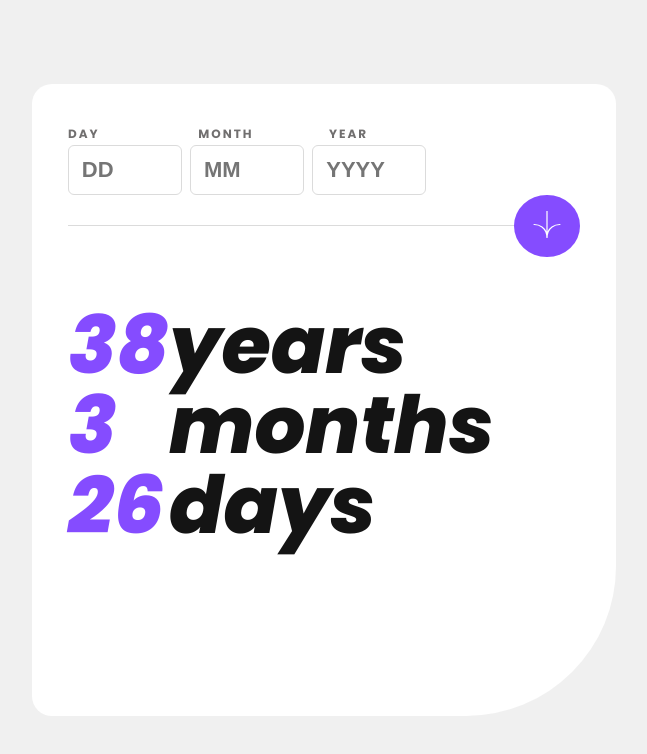
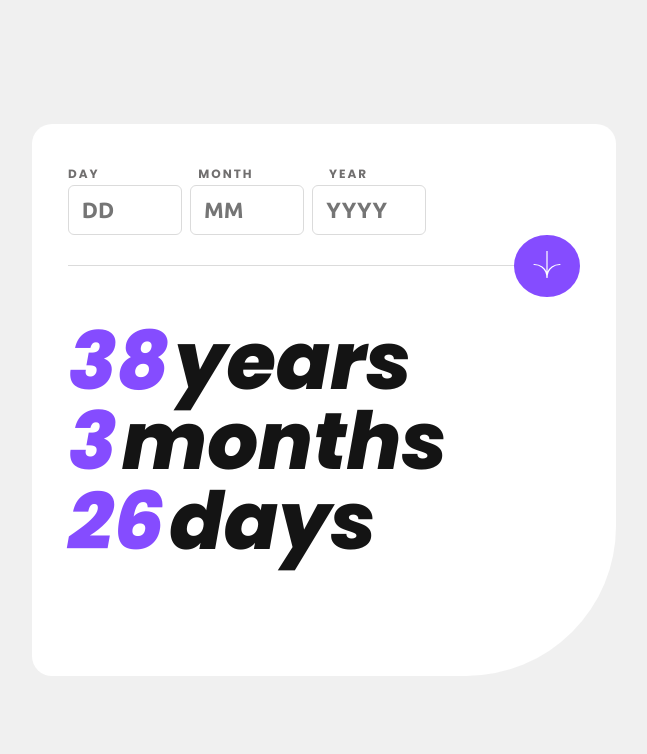
Before and after one commit to uzainmalik123/agecalc, a website built with Vite: page index.html in a window 1280 px wide. Shown: the whole page, without its empty margins (316-963 px from the left). Built offline with nearby package versions, Linux system fonts and the light colour scheme.

Commit message:
completed desktop css

```diff
--- a/index.html
+++ b/index.html
@@ -37,15 +37,22 @@
         </div>
         <div class="all-text">
           <div class="dates">
-            <p>38</p>
-            <p>3</p>
-            <p>26</p>
+            <span>38</span>
+            <p>years</p>
           </div>
-          <div class="text">
+          <div class="dates">
+            <span>3</span>
+            <p>months</p>
+          </div>
+          <div class="dates">
+            <span>26</span>
+            <p>days</p>
+          </div>
+          <!-- <div class="text">
             <p>years</p>
             <p>months</p>
             <p>days</p>
-          </div>
+          </div> -->
         </div>
       </div>
     </div>
--- a/style.css
+++ b/style.css
@@ -1,4 +1,6 @@
 @import url('https://fonts.googleapis.com/css2?family=Poppins:ital,wght@0,700;1,400;1,500;1,800&display=swap');
+@import url('https://fonts.googleapis.com/css2?family=Ubuntu:wght@400;700&display=swap');
+
 /* heighy: 627 */
 /* - White: hsl(0, 0%, 100%)
 - Off white: hsl(0, 0%, 94%)
@@ -35,6 +37,7 @@ input {
 
     font-size: 22px;
     font-weight: 700;
+    font-family: 'Ubuntu', sans-serif;
 }
 button {
     padding: 1rem 0.8rem;
@@ -67,7 +70,7 @@ img {
 }
 .card {
     width: 40%;
-    height: 70%;
+    height: 60%;
 
     padding: 2.25rem 2.25rem;
 
@@ -127,26 +130,10 @@ img {
     height: 60%;
 
     display: flex;
-    flex-direction: row;
-    align-items: center;
+    flex-direction: column;
+    justify-content: center;
 }
 .dates {
-    font-size: 5rem;
-    font-style: italic;
-    font-weight: 800;
-
-    color: hsl(259, 100%, 65%);
-
-    display: flex;
-    flex-direction: column;
-    margin: 0;
-}
-.dates p {
-    margin: 0;
-
-    line-height: 5rem;
-}
-.text {
     font-size: 5rem;
     font-style: italic;
     font-weight: 800;
@@ -154,11 +141,15 @@ img {
     color: hsl(0, 0%, 8%);
 
     display: flex;
-    flex-direction: column;
     margin: 0;
 }
-.text p {
+.dates p,
+.dates span {
     margin: 0;
-
     line-height: 5rem;
 }
+.dates span {
+    color: hsl(259, 100%, 65%);
+
+    margin-right: 5px;
+}
```
